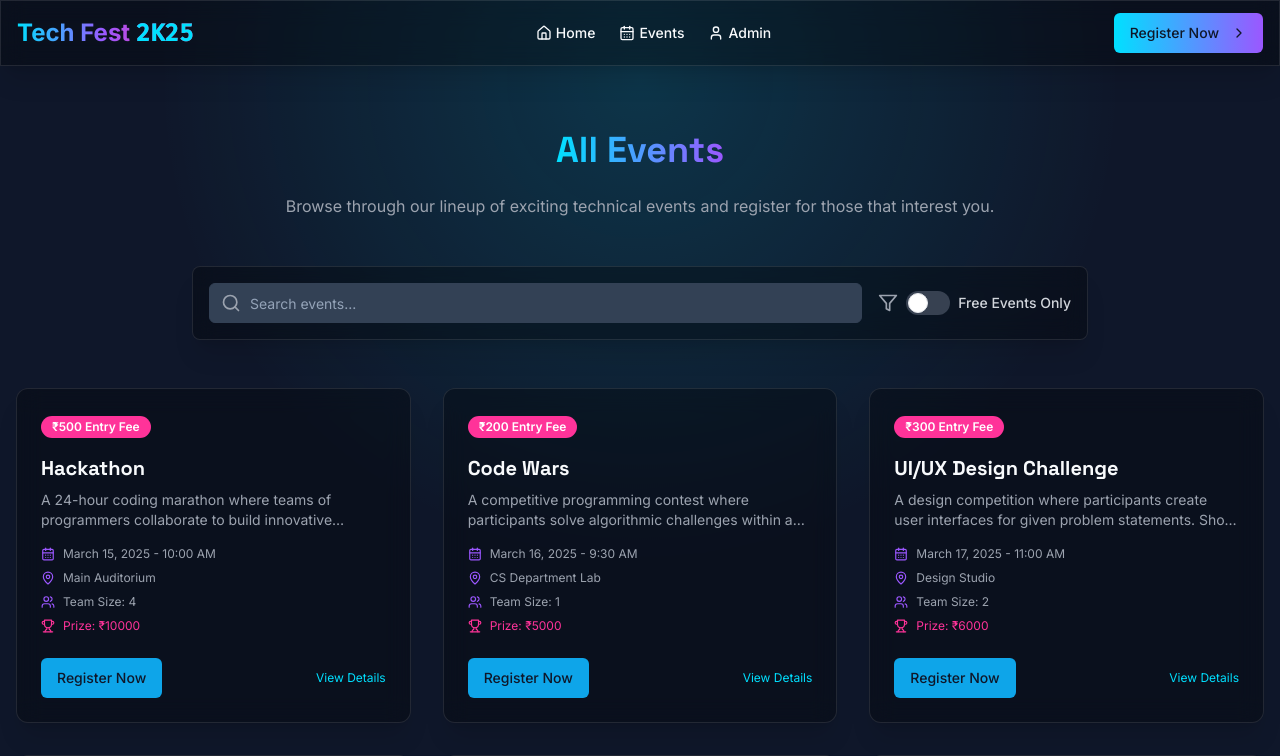
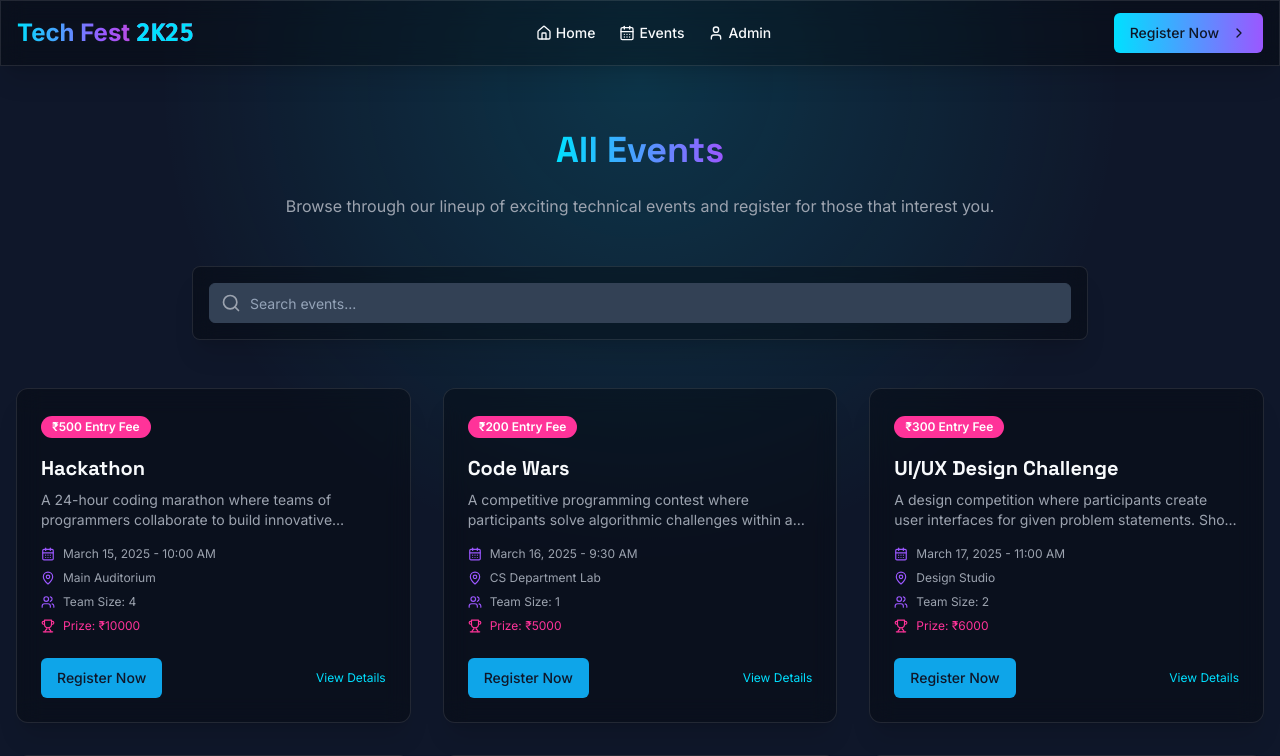
Before and after one commit to vishwasraju/tech-fest-registry, a React (Vite) app: page /events in a window 1280 px wide. Shown: the top 756 px of the page. Built offline with nearby package versions, Linux system fonts and the light colour scheme.

Commit message:
Remove free event filter
Remove the filter for free events.

```diff
--- a/src/pages/Events.tsx
+++ b/src/pages/Events.tsx
@@ -4,19 +4,16 @@ import Header from '@/components/Header';
 import Footer from '@/components/Footer';
 import EventCard from '@/components/EventCard';
 import { EVENTS_DATA } from '@/data/events';
-import { Search, Filter } from 'lucide-react';
+import { Search } from 'lucide-react';
 import { Input } from '@/components/ui/input';
 
 const Events = () => {
   const [searchTerm, setSearchTerm] = useState('');
-  const [filterFree, setFilterFree] = useState(false);
 
-  // Filter events based on search term and free filter
+  // Filter events based on search term only
   const filteredEvents = EVENTS_DATA.filter(event => {
-    const matchesSearch = event.name.toLowerCase().includes(searchTerm.toLowerCase()) ||
-                         event.description.toLowerCase().includes(searchTerm.toLowerCase());
-    const matchesFree = filterFree ? event.fees === 0 : true;
-    return matchesSearch && matchesFree;
+    return event.name.toLowerCase().includes(searchTerm.toLowerCase()) ||
+           event.description.toLowerCase().includes(searchTerm.toLowerCase());
   });
 
   return (
@@ -36,10 +33,10 @@ const Events = () => {
             </p>
           </div>
 
-          {/* Search and Filter */}
+          {/* Search Bar */}
           <div className="max-w-4xl mx-auto mb-12">
-            <div className="glass p-4 rounded-lg flex flex-col md:flex-row gap-4">
-              <div className="relative flex-grow">
+            <div className="glass p-4 rounded-lg">
+              <div className="relative">
                 <Search className="absolute left-3 top-2.5 h-5 w-5 text-gray-400" />
                 <Input
                   type="text"
@@ -48,20 +45,6 @@ const Events = () => {
                   value={searchTerm}
                   onChange={(e) => setSearchTerm(e.target.value)}
                 />
-              </div>
-
-              <div className="flex items-center space-x-2">
-                <Filter className="h-5 w-5 text-gray-400" />
-                <label className="inline-flex items-center cursor-pointer">
-                  <input
-                    type="checkbox"
-                    className="sr-only peer"
-                    checked={filterFree}
-                    onChange={() => setFilterFree(!filterFree)}
-                  />
-                  <div className="relative w-11 h-6 bg-gray-700 peer-focus:outline-none peer-focus:ring-1 peer-focus:ring-techfest-neon-blue rounded-full peer peer-checked:after:translate-x-full after:content-[''] after:absolute after:top-[2px] after:left-[2px] after:bg-white after:border after:rounded-full after:h-5 after:w-5 after:transition-all peer-checked:bg-techfest-neon-blue"></div>
-                  <span className="ml-2 text-sm font-medium text-gray-300">Free Events Only</span>
-                </label>
               </div>
             </div>
           </div>
```
